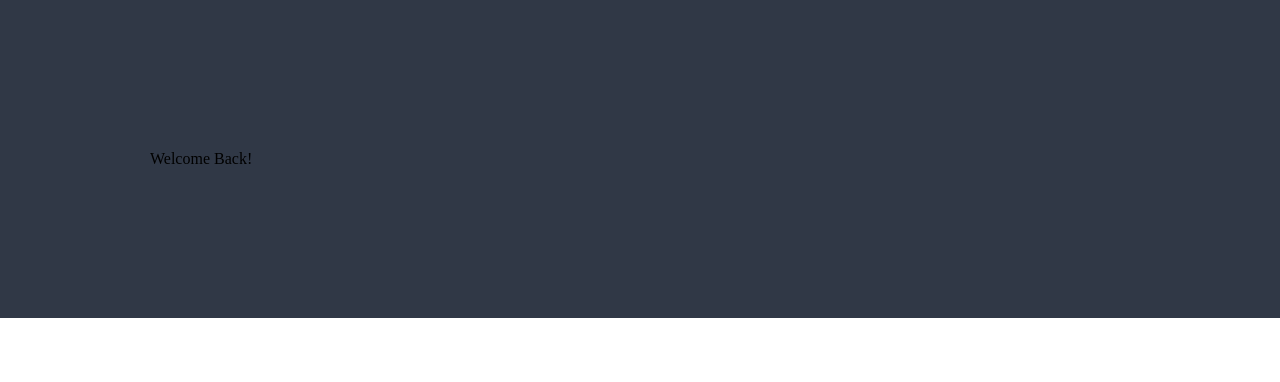
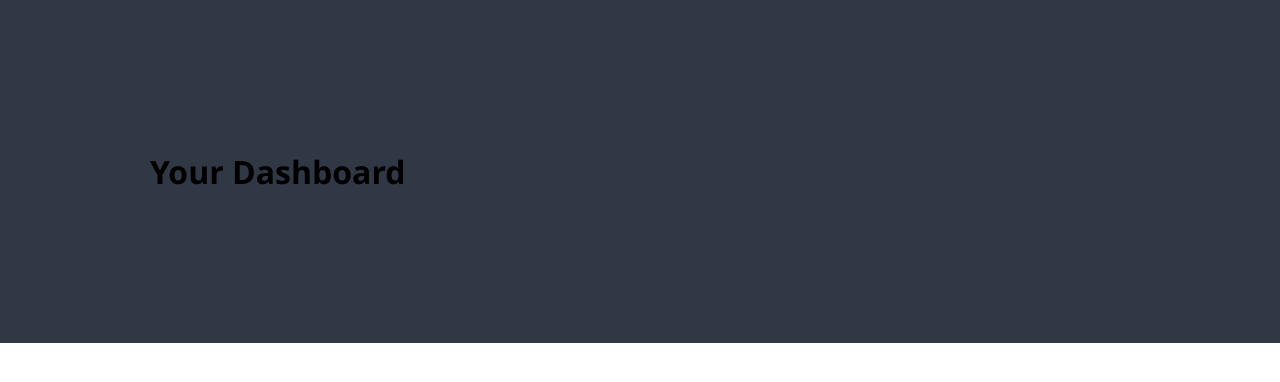
Before and after one commit to gitter-badger/team-litho, a website: page pages/dashboard.html in a window 1280 px wide. Drawn offline with Linux system fonts and the light colour scheme.

Commit message:
h1 header

```diff
--- a/pages/dashboard.html
+++ b/pages/dashboard.html
@@ -9,7 +9,7 @@
   </head>
   <body>
     <header>
-      Welcome Back!
+      <h1>Your Dashboard</h1>
     </header>
   </body>
 </html>
```
